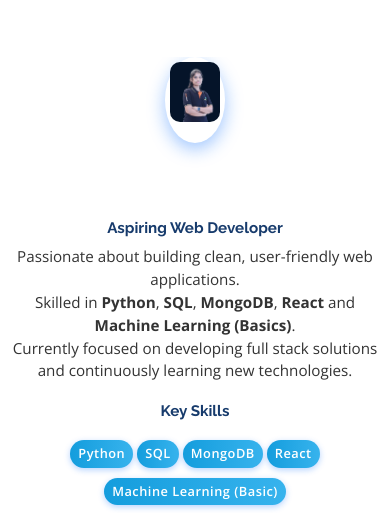
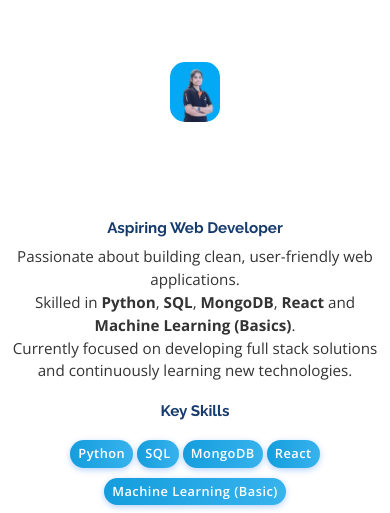
Before and after one commit to prathyusha011/Portfolio, a plain HTML site: page index.html in a window 390 px wide. Shown: the part 1232-1745 px from the top of the page. Drawn offline with nearby package versions, Linux system fonts and the light colour scheme.

Commit message:
Update about section CSS for better profile image styling

```diff
--- a/assets/css/style.css
+++ b/assets/css/style.css
@@ -560,31 +560,7 @@ section {
 }
 
 /* Profile image container with gradient border */
-.about-img-col {
-  position: relative;
-  width: 220px;
-  height: 220px;
-  margin-bottom: 30px;
-  border-radius: 50%;
-  background: linear-gradient(135deg, #0d6efd 0%, #0648b3 100%);
-  padding: 6px; /* Border effect */
-  box-shadow: 0 6px 18px rgba(13, 110, 253, 0.4);
-  display: flex;
-  justify-content: center;
-  align-items: center;
-}
-
-/* Profile image */
-.profile-img {
-  width: 208px;
-  height: 208px;
-  border-radius: 50%;
-  object-fit: cover;
-  border: 3px solid white;
-  box-shadow: 0 4px 10px rgba(0, 0, 0, 0.15);
-  background-color: #fff;
-  transition: none;
-}
+
 
 /* About content column */
 .about-content-col {
@@ -692,40 +668,57 @@ section {
 }
 
 /* Profile image container */
+/* Profile image container - smaller square with rounded corners */
 .about-img-col {
-  width: 260px;
-  height: 260px;
-  margin-bottom: 30px;
-  /* remove border and shadow */
-  background: none;
-  padding: 0;
+  width: 300px;
+  height: 300px;
+  border-radius: 16px;
+  overflow: hidden;
   display: flex;
   justify-content: center;
   align-items: center;
 }
 
-/* Profile image - square, bigger, no border or shadow */
 .profile-img {
-  width: 260px;
-  height: 260px;
-  border-radius: 10px;          /* slight rounding, change if you want */
+  width: 100%;
+  height: 100%;
   object-fit: cover;
-  border: none;
-  box-shadow: none;
-  background-color: transparent;
-  transition: none;
-}
+  border-radius: 0;  /* no border-radius here */
+  transition: transform 0.3s ease;
+}
+
+
+/* Hover scale up effect (zooms in) */
+.profile-img:hover {
+  transform: scale(1.1);
+}
+
+
+@media (max-width: 991px) {
+  .about-img-col {
+    width: 180px;
+    height: 180px;
+    border-radius: 15px;
+  }
+  .profile-img {
+    border-radius: 15px;
+  }
+}
+
 
 /* Responsive smaller sizes */
 @media (max-width: 991px) {
+@media (max-width: 991px) {
   .about-img-col {
-    width: 200px;
-    height: 200px;
+    width: 180px;
+    height: 180px;
+    border-radius: 15px;
   }
   .profile-img {
-    width: 200px;
-    height: 200px;
-  }
+    border-radius: 15px;
+  }
+}
+
   .key-skills-bar {
     justify-content: center;
   }
--- a/index.html
+++ b/index.html
@@ -119,7 +119,7 @@
     </div>
     <div class="row about-main-row">
       <div class="col-lg-4 about-img-col" data-aos="fade-right">
-        <img src="assets/My Job Pic-fotor-bg-remover-20250516144327.png" class="img-fluid profile-img" alt="Profile Image">
+        <img src="assets/prathhyuu blue.png" class="img-fluid profile-img" alt="Profile Image">
       </div>
       <div class="col-lg-8 pt-4 pt-lg-0 content about-content-col" data-aos="fade-left">
         <center><h3 class="about-title">Aspiring Web Developer</h3>
```
Also changed, not shown: assets/prathhyuu blue.png (added).
